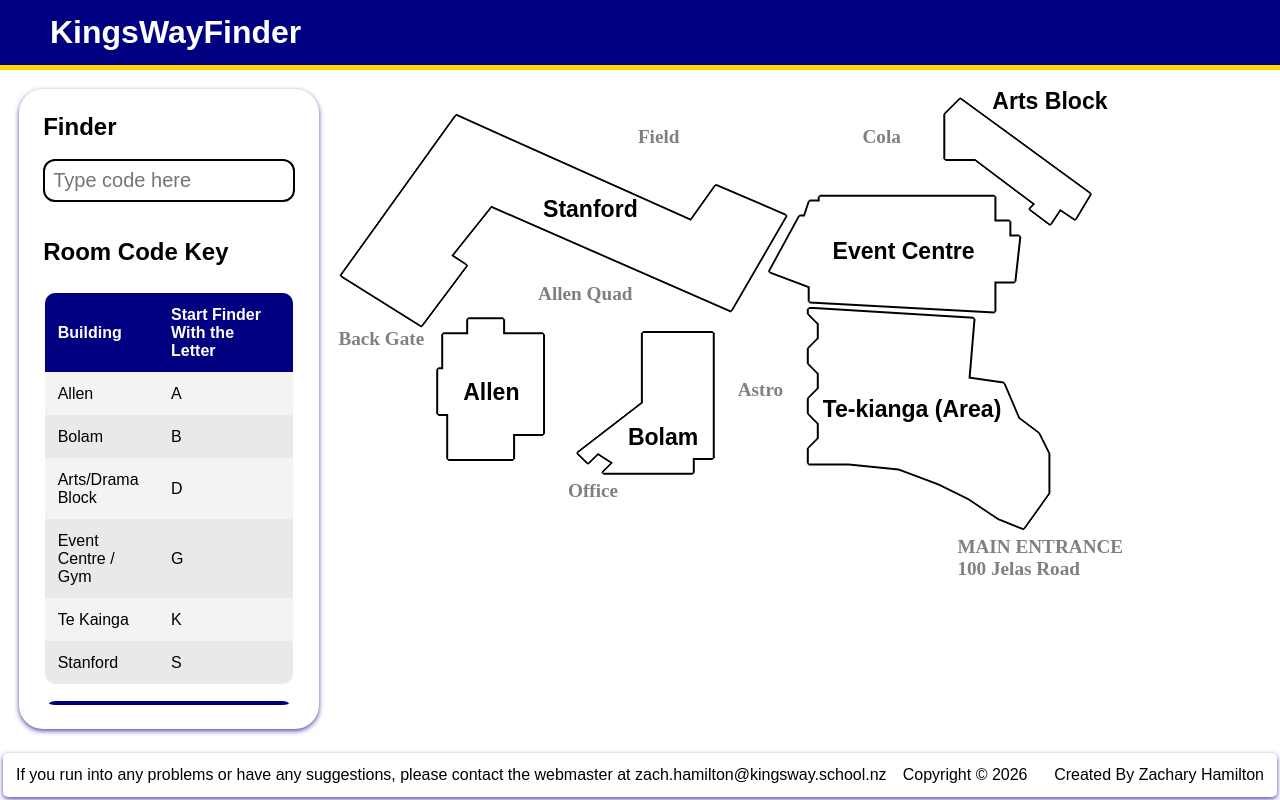
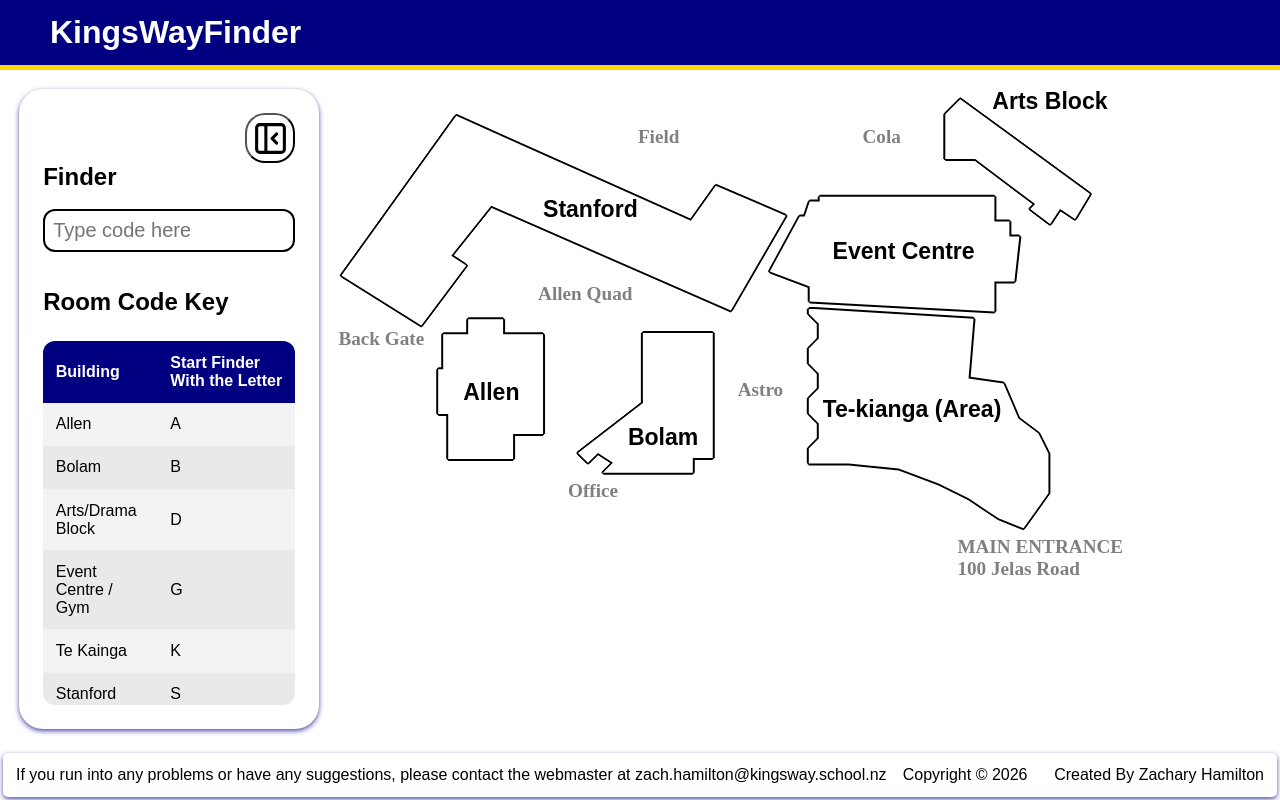
Before and after one commit to ZachHamiton/12DGT-Programing-and-Project-Management, a Flask app: page / in a window 1280 px wide. Run offline with Flask 3, Linux system fonts and the light colour scheme.

Commit message:
Added the sidebar close and open buttons

```diff
--- a/KingsWayFinder/website/static/script.js
+++ b/KingsWayFinder/website/static/script.js
@@ -0,0 +1,26 @@
+
+// geting constants for closeLeftSidebar and openLeftSidebar functions
+const leftSidePannelCloseButton = document.getElementById("left_sidebar_close_button");
+const leftSidePannelOpenButton = document.getElementById("left_sidebar_open_button");
+const leftSidebar = document.getElementById("left_sidebar");
+const map = document.getElementById("map");
+
+// when activeated it will close the left sidebar and make the map take up the full screen
+function closeLeftSidebar() {
+    leftSidebar.classList.add("hidden");
+    leftSidePannelOpenButton.classList.remove("hidden");
+    map.classList.add("width100");
+}
+
+// when the left sidebar close button it click it wil run the closeLeftSidebar which will close the leftsidebar and make the map take up the whole screen
+leftSidePannelCloseButton.addEventListener("click", closeLeftSidebar);
+
+// when activeated it will open the left sidebar
+function openLeftSidebar(){
+    leftSidebar.classList.remove("hidden");
+    leftSidePannelOpenButton.classList.add("hidden");
+    map.classList.remove("width100");
+}
+
+// when the left sidebar open button it click it wil run the LeftSidebar which will open the leftsidebar
+leftSidePannelOpenButton.addEventListener("click", openLeftSidebar);
--- a/KingsWayFinder/website/static/styles.css
+++ b/KingsWayFinder/website/static/styles.css
@@ -1,9 +1,9 @@
 /* Styles for elements in all pages of the website */
 
+/* place to add variables */
 :root{
-    --footer_min_height: 40px;
-    --nav_height:70px;
     /* the top and left positions of all the buildings in the zoomed out map */
+    /* variables are used because these numbers are used more then once throughout the document and have calculations like calc( var(stanford_polygon_left) - 1%) */
     --stanford_polygon_top:  6.39%;  --stanford_polygon_left: -2.19%;
     --allen_polygon_top:     43.5%;  --allen_polygon_left:     9.5%;
     --bolam_polygon_top:     45.96%; --bolam_polygon_left:     24%;
@@ -113,6 +113,7 @@ body{
     box-shadow: 0px 2px 5px rgba(0, 0, 128, 0.7); /* makes th e sidebar look like its hovering above everything else*/
     padding: 24px;
     font-family: sans-serif;
+    min-height: 500px;
 }
 
 
@@ -145,7 +146,6 @@ body{
 table{
     width:100%;
     border-radius: 12px;
-    border: 2px solid black; /*not working*/
     overflow: hidden;
     border-collapse: collapse;
     margin-top: 5%;
@@ -280,6 +281,40 @@ tr:nth-child(even){
 
 
 
+.left_sidebar_button{
+    display: flex;
+    justify-content: center;
+    align-items: center;
+    align-self:flex-end;
+    width:50px;
+    aspect-ratio: 1 / 1;
+    border-radius: 40%;
+    overflow: hidden;
+    background-color: white;
+}
+
+
+.left_sidebar_image{
+    width: 80%;
+}
+
+
+/* everything with the hidden class will not be visable or clickable */
+.hidden {
+    display: none;
+}
+
+.width100{
+   width: 125%;
+}
+
+#left_sidebar_open_button{
+    margin: 1%;
+}
+
+
+
+
 
 @media screen and (max-width: 850px) {
 
--- a/KingsWayFinder/website/templates/base.html
+++ b/KingsWayFinder/website/templates/base.html
@@ -43,6 +43,6 @@
         </div class = "footer">
 
 
-
+        <script src="{{ url_for('static', filename='script.js') }}"></script>
     </body>
 </html>
--- a/KingsWayFinder/website/templates/map.html
+++ b/KingsWayFinder/website/templates/map.html
@@ -9,8 +9,14 @@
 <!-- changes what the pages content is / middle is -->
 {% block content %}
     <div class = "content">
-        <div class = "sidebar">
+        <div class = "sidebar" id = "left_sidebar">
             <div class = "sidebar_content">
+
+
+                <!-- button that hides the sidebar when pressed -->
+                <button class = "left_sidebar_button" id = "left_sidebar_close_button" ><img class = "left_sidebar_image" src = "{{ url_for('static', filename='images/collapse_side_panal_left.svg') }}" alt = "Collapse left sidebar icon"></button>
+
+
 
                 <!-- Finder -->
 
@@ -58,16 +64,24 @@
                             <tr><td>2nd and 3rd Numbers</td> <td>The room's unique number on its floor</td></tr>
                             <tr><td>Letter at the End</td><td>The room is a connected side-room</td></tr>
                         </tbody>
-
                     </table>
                 </div>
             </div>
         </div>
 
-        <div class = "map">
-            <div class="polygon_container stanford_polygon_contianer">
-                <div class="polygon stanford_polygon">
-                </div>
+        <div class = "map" id = "map">
+
+
+            <!-- opens the left side pannel -->
+            <button class = "left_sidebar_button hidden" id = "left_sidebar_open_button"><img class = "left_sidebar_image" src = "{{ url_for('static', filename='images/open_side_panal_left.svg') }}" alt = "Open left side pannal icon"></button>
+
+
+            <!-- divs that clip path into the shapes of the buildings -->
+
+
+            <div class="polygon_container stanford_polygon_contianer"> <!-- the first div is the clip pathed divs container for the shape to apear correctaly this div must be the same aspect ratio as when the clip path was being drawn in this case the aspect ratio is 1:1 -->
+                <div class="polygon stanford_polygon" href = "youtube.com"></div> <!-- This is the div that the clip path will be applied too -->
+
             </div>
 
             <div class="polygon_container allen_polygon_contianer">
@@ -95,7 +109,7 @@
                 </div>
             </div>
 
-
+            <!-- labels for the buildings -->
             <h1 class = "building_label stanford_label">Stanford</h1>
             <h1 class = "building_label allen_label">Allen</h1>
             <h1 class = "building_label bolam_label">Bolam</h1>
@@ -104,6 +118,7 @@
             <h1 class = "building_label arts_label">Arts Block</h1>
 
 
+            <!-- labels for other things on the map -->
             <h2 class="other_label field_label">Field</h2>
             <h2 class="other_label cola_label">Cola</h2>
             <h2 class="other_label astro_label">Astro</h2>
```
Also changed, not shown: other parts of KingsWayFinder/website/static/styles.css (+34 -16 lines), KingsWayFinder/website/static/images/collapse_side_panal_left.svg (added), KingsWayFinder/website/static/images/open_side_panal_left.svg (added).
